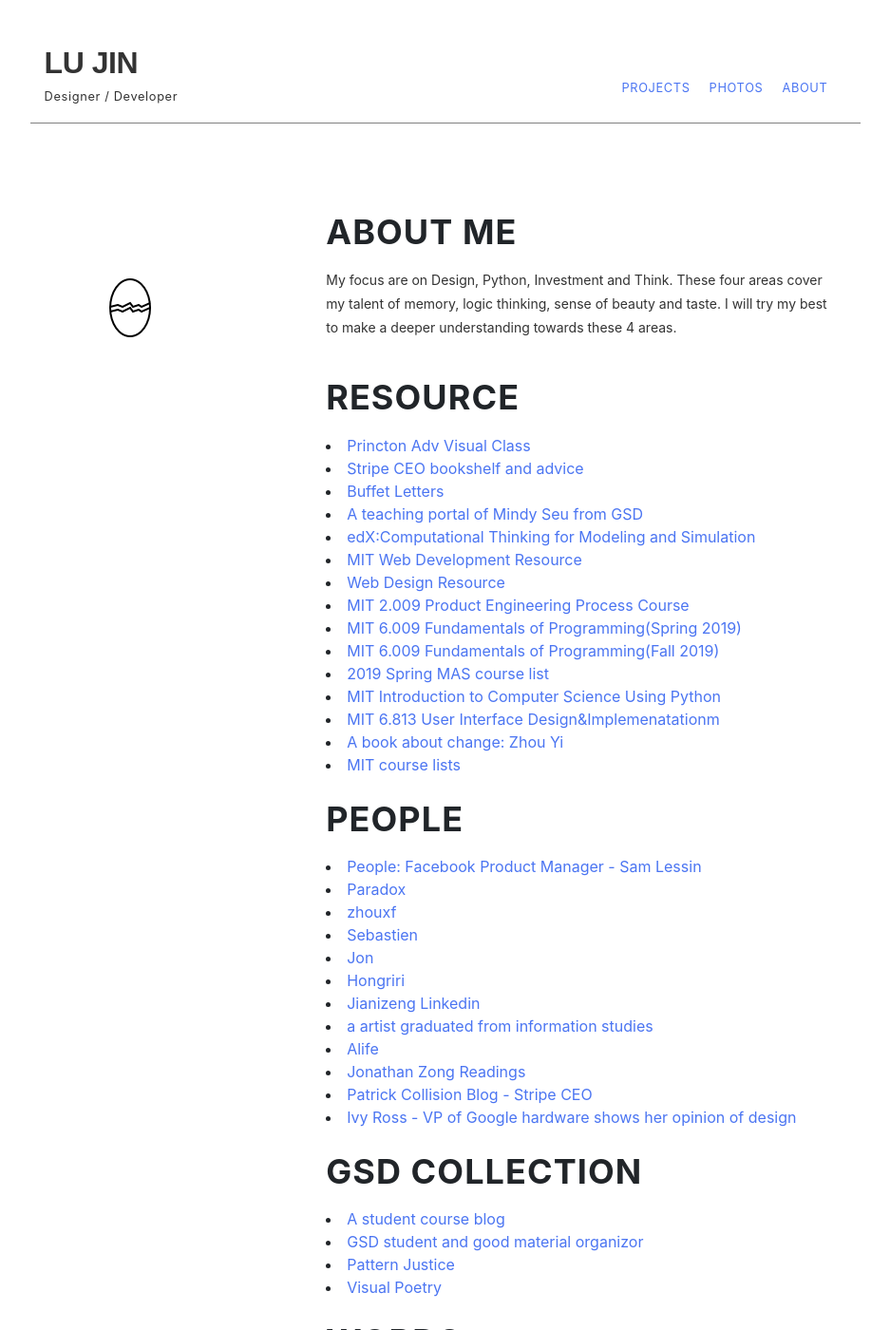
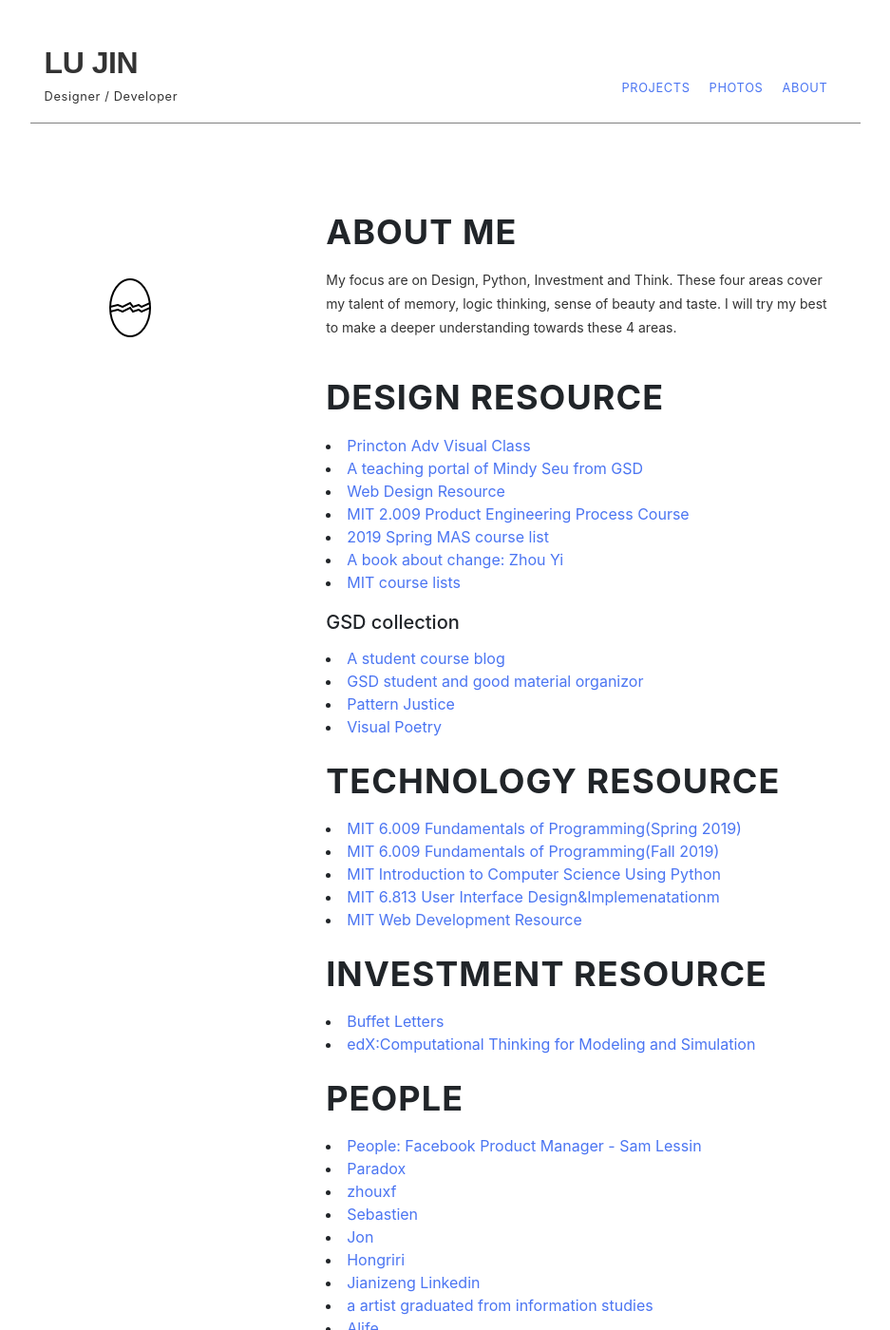
Before and after one commit to beforux/ShakeYourLove, a Jekyll site: the page list.html, which Jekyll copies as it is, in a window 1280 px wide and 1400 px high. Shown: the whole window at 95% size, without its empty margins (171-1108 px from the left). Built offline with Jekyll 4.4.1, drawn with Linux system fonts in a browser that asks for light colours; nearby versions of some CDN libraries; some of the changed text lies outside the part shown.

Commit message:
Update list.html

```diff
--- a/list.html
+++ b/list.html
@@ -43,23 +43,31 @@
                   <h3>About me</h3>
                   <p>My focus are on Design, Python, Investment and Think. These four areas cover my talent of memory, logic thinking, sense of beauty and taste. I will try my best to make a deeper understanding towards these 4 areas. </p>
 
-                  <h3>Resource</h3>
+                  <h3>Design Resource</h3>
                 <li> <a href="http://i-n-t-e-r-f-a-c-e.org/">Princton Adv Visual Class</a></li>
-                <li> <a href="https://patrickcollison.com/bookshelf">Stripe CEO bookshelf and advice</a></li>
-                <li><a href="https://www.berkshirehathaway.com/"> Buffet Letters</a></li>
                 <li><a href="https://www.berkshirehathaway.com/">  A teaching portal of Mindy Seu from GSD </a></li>
-                <li><a href="https://www.edx.org/course/computational-thinking-for-modeling-and-simulation">edX:Computational Thinking for Modeling and Simulation</a></li>
-                <li><a href="http://courses.pgbovine.net/cogs120-cse170/webdev.htm">MIT Web Development Resource </a></li>
                 <li><a href="https://github.com/thoughtbot/trail-map/blob/master/web-design.md"> Web Design Resource</a></li>
                 <li><a href="http://web.mit.edu/2.009/www/schedule/LectureList.html"> MIT 2.009 Product Engineering Process Course</a></li>
-                <li><a href="https://6009.cat-soop.org/spring19"> MIT 6.009 Fundamentals of Programming(Spring 2019)</a></li>
+                <li><a href="https://www.media.mit.edu/posts/2019-spring-media-arts-and-sciences-course-list/"> 2019 Spring MAS course list</a></li>
+                  <li> <a href="https://iiif.lib.harvard.edu/manifests/view/drs:15322262$2i"> A book about change: Zhou Yi </a></li>
+                  <li><a href="http://hci.mit.edu/#join"> MIT course lists</a></li>
+                   <h5> GSD collection</h5>
+                  <li><a href="https://cargocollective.com/niexuanyi/Horizon-The-Floating-Island"> A student course blog </a></li>
+                  <li><a href="http://mindyseu.com/"> GSD student and good material organizor </a></li>
+                  <li><a href="https://www.gsd.harvard.edu/course/patterned-justice-design-languages-for-a-just-pittsburgh-spring-2019/">Pattern Justice</a></li>
+                  <li><a href="http://digital-and-visual-poetry.blogspot.com/">Visual Poetry</a></li>
+
+                  <h3>Technology Resource</h3>
+                                  <li><a href="https://6009.cat-soop.org/spring19"> MIT 6.009 Fundamentals of Programming(Spring 2019)</a></li>
                 <li><a href="https://6009.cat-soop.org/fall19"> MIT 6.009 Fundamentals of Programming(Fall 2019)</a></li>
-                <li><a href="http://fab.cba.mit.edu/classes/MAS.864/> MIT MAS.864 The nature of mathematical modeling</a></li>
-                <li><a href="https://www.media.mit.edu/posts/2019-spring-media-arts-and-sciences-course-list/"> 2019 Spring MAS course list</a></li>
                 <li><a href="https://www.edx.org/v2/course/introduction-to-computer-science-and-programming-using-python-2"> MIT Introduction to Computer Science Using Python </a></li>
                   <li><a href="http://web.mit.edu/6.813/www/sp18/">MIT 6.813 User Interface Design&Implemenatationm</a></li>
-                  <li> <a href="https://iiif.lib.harvard.edu/manifests/view/drs:15322262$2i"> A book about change: Zhou Yi </a></li>
-                  <li><a href="http://hci.mit.edu/#join"> MIT course lists</a></li>
+                <li><a href="http://courses.pgbovine.net/cogs120-cse170/webdev.htm">MIT Web Development Resource </a></li>
+
+                  <h3>Investment Resource</h3>
+                                  <li><a href="https://www.berkshirehathaway.com/"> Buffet Letters</a></li>
+                <li><a href="http://fab.cba.mit.edu/classes/MAS.864/> MIT MAS.864 The nature of mathematical modeling</a></li>
+                <li><a href="https://www.edx.org/course/computational-thinking-for-modeling-and-simulation">edX:Computational Thinking for Modeling and Simulation</a></li>
 
                    <h3>People</h3>
                   <li><a href="https://www.theinformation.com/reporters/sam-lessin">People: Facebook Product Manager - Sam Lessin </a></li>
@@ -75,11 +83,6 @@
                   <li><a href="https://patrickcollison.com/"> Patrick Collision Blog - Stripe CEO </a></li>
                   <li><a href="https://www.youtube.com/watch?v=3aIj1gdLWw0"> Ivy Ross - VP of Google hardware shows her opinion of design </a></li>
 
-                  <h3> GSD collection</h3>
-                  <li><a href="https://cargocollective.com/niexuanyi/Horizon-The-Floating-Island"> A student course blog </a></li>
-                  <li><a href="http://mindyseu.com/"> GSD student and good material organizor </a></li>
-                  <li><a href="https://www.gsd.harvard.edu/course/patterned-justice-design-languages-for-a-just-pittsburgh-spring-2019/">Pattern Justice</a></li>
-                  <li><a href="http://digital-and-visual-poetry.blogspot.com/">Visual Poetry</a></li>
                   <h3>Words</h3>
                   <li>Be uncomfortable, not sands in the machinery world. </li>
                  <li>Only ever work on the thing that will have the biggest impact. —Jason Cohen</li>
```
Also changed, not shown: other parts of list.html (+1 -0 lines).
